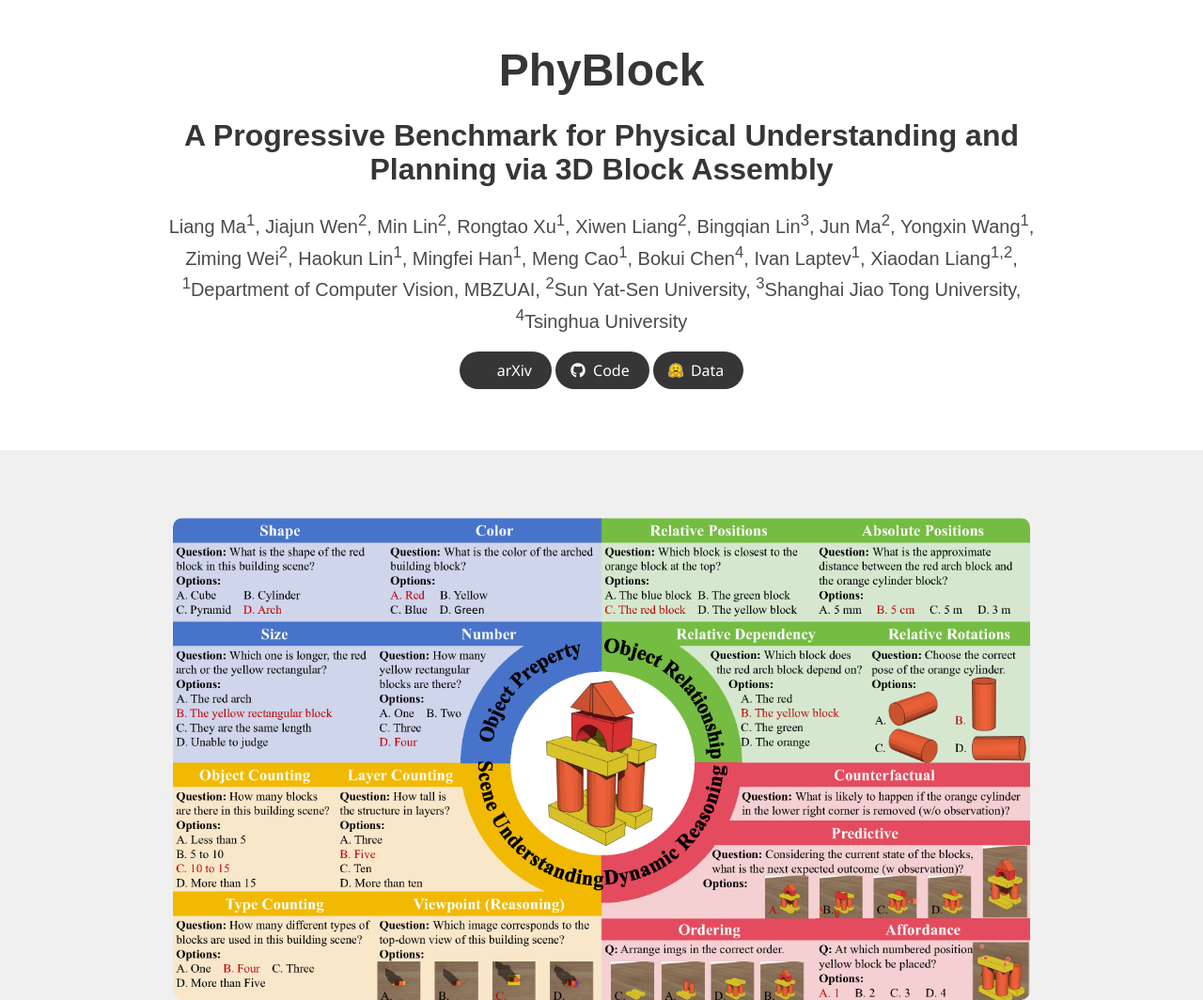
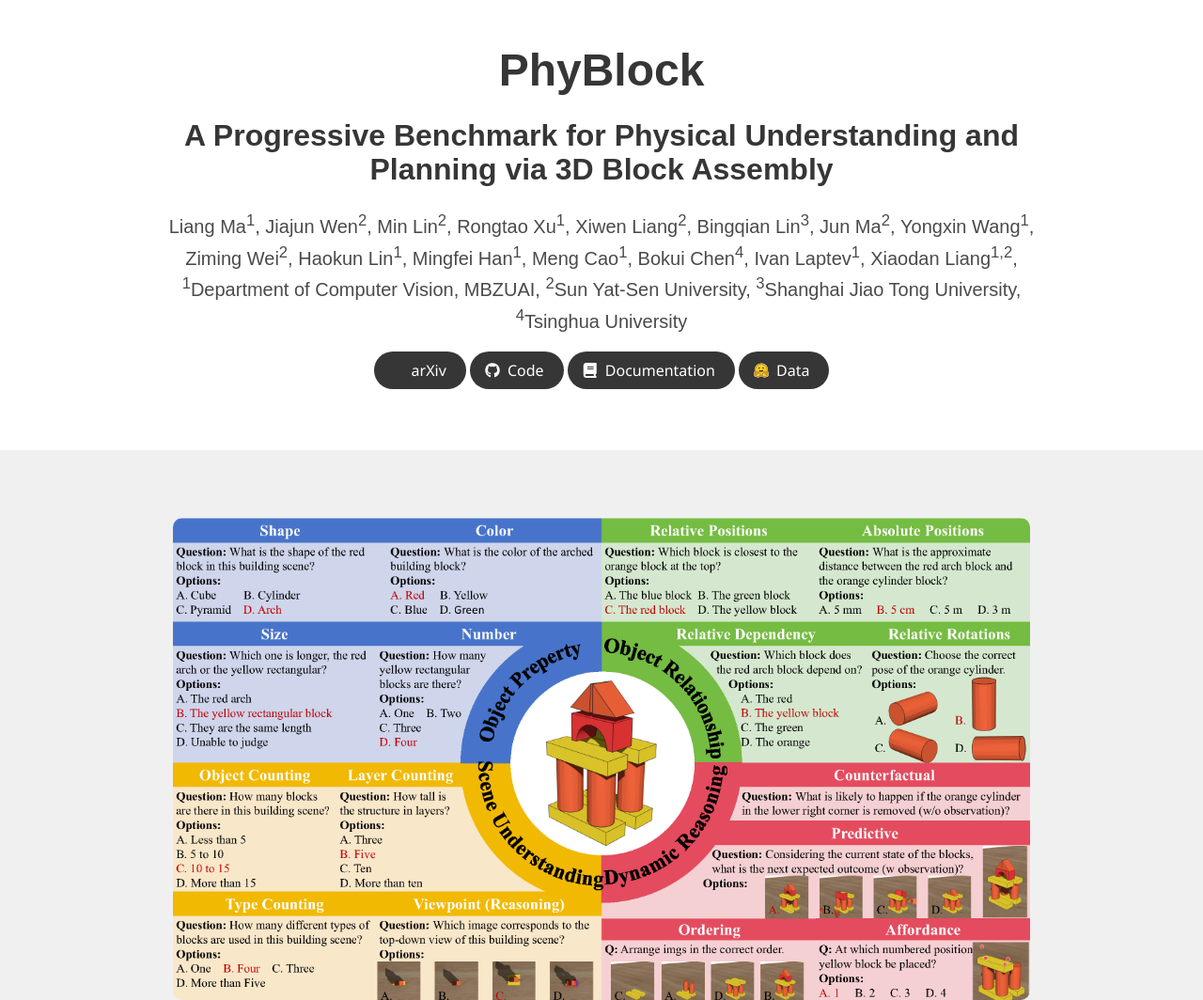
Before and after one commit to PhyBlock/PhyBlock.github.io, a plain HTML site: page index.html in a window 1280 px wide. Shown: the top 1064 px of the page at 94% size. Drawn offline with nearby package versions, Linux system fonts and the light colour scheme; some icons are missing; a web font is replaced by a local one.

Commit message:
Update index.html

```diff
--- a/index.html
+++ b/index.html
@@ -298,6 +298,16 @@
                     <span>Code</span>
                     </a>
                 </span>
+                <!-- Documentation Link. -->
+                <span class="link-block">
+                  <a href="https://phyblock-documentation.readthedocs.io/en/latest/index.html"
+                     class="external-link button is-normal is-rounded is-dark">
+                    <span class="icon">
+                        <i class="fas fa-book"></i>
+                    </span>
+                    <span>Documentation</span>
+                    </a>
+                </span>
                 <!-- Dataset Link. -->
                 <span class="link-block">
                   <a href="https://huggingface.co/datasets/PhyBlock/PhyBlock_Benchmark"
```
